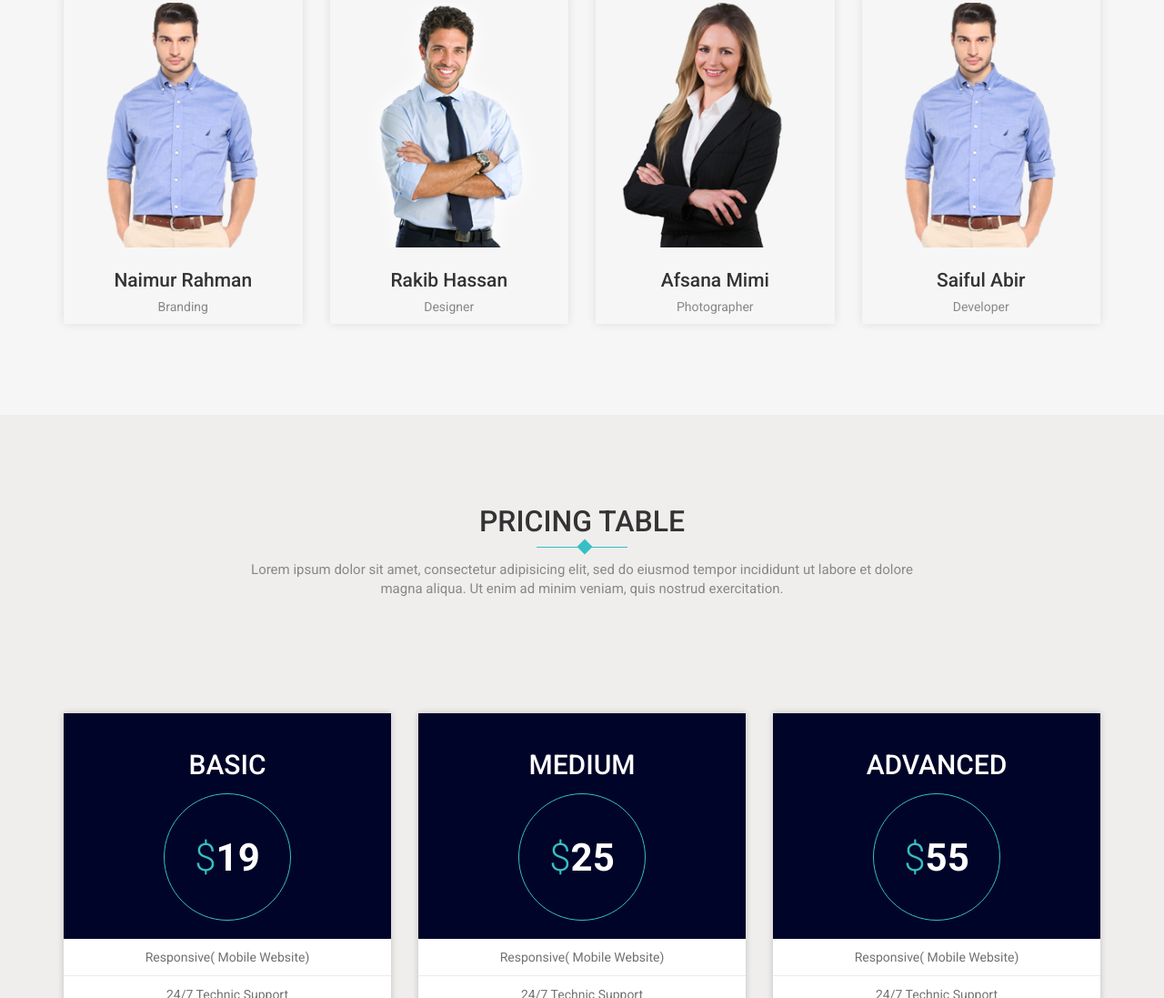
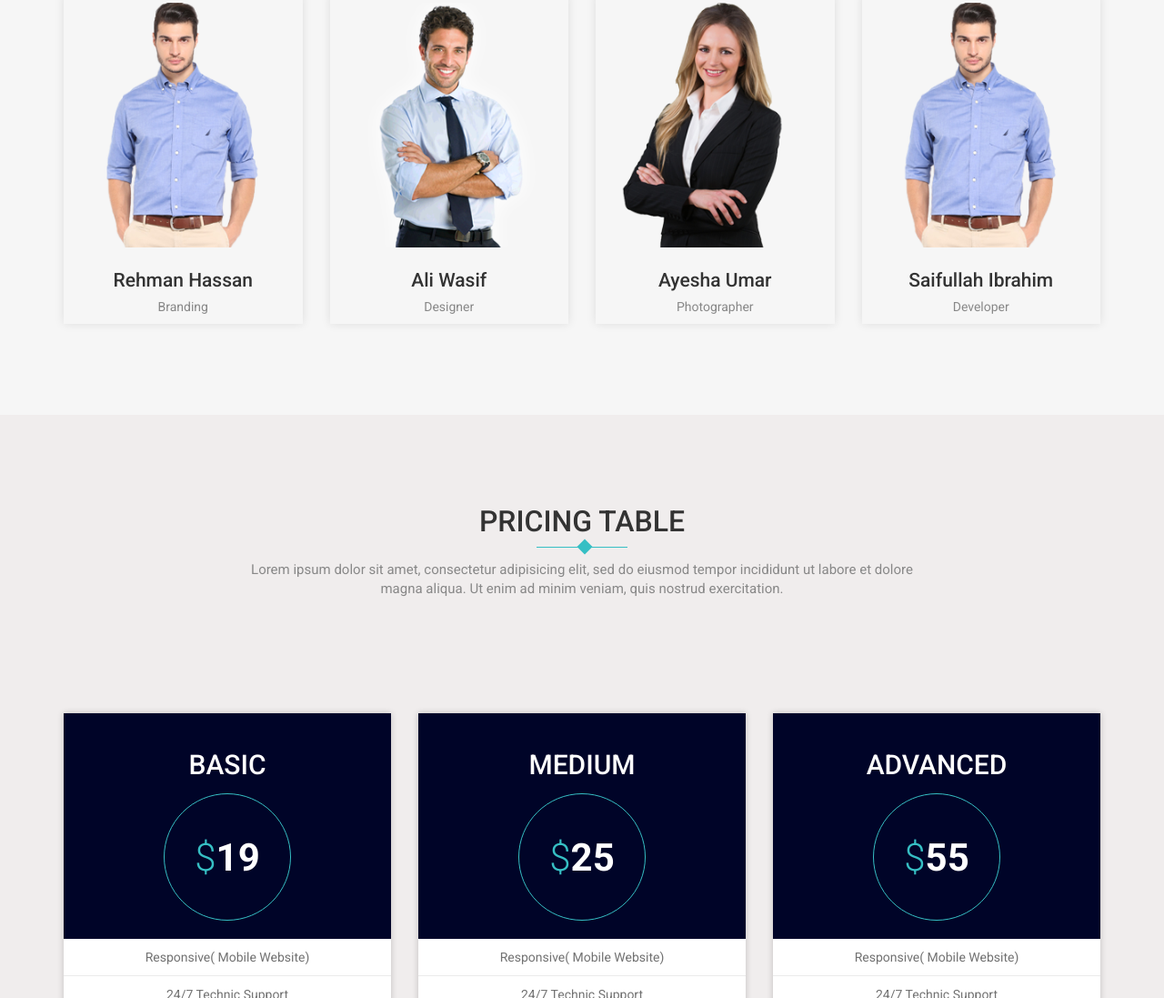
Before and after one commit to MohammadSinaan/Portfolio-Ruby, a plain HTML site: page index.html in a window 1280 px wide. Shown: the part 5615-6712 px from the top of the page at 91% size. Drawn offline with Linux system fonts and the light colour scheme; some packages are replaced by stand-ins of ours; a script that the page names is missing.

Commit message:
Update index.html

```diff
--- a/index.html
+++ b/index.html
@@ -549,7 +549,7 @@
 								</div>
 							</div>
 							<div class="t-name">
-								<h4>naimur rahman<span>Branding</span></h4>
+								<h4>Rehman hassan<span>Branding</span></h4>
 							</div>
 						</div>
 						<!--/ End Single Team -->
@@ -569,7 +569,7 @@
 								</div>
 							</div>
 							<div class="t-name">
-								<h4>rakib hassan<span>Designer</span></h4>
+								<h4>Ali Wasif<span>Designer</span></h4>
 							</div>
 						</div>
 						<!--/ End Single Team -->
@@ -589,7 +589,7 @@
 								</div>
 							</div>
 							<div class="t-name">
-								<h4>afsana mimi<span>Photographer</span></h4>
+								<h4>Ayesha Umar<span>Photographer</span></h4>
 							</div>
 						</div>
 						<!--/ End Single Team -->
@@ -609,7 +609,7 @@
 								</div>
 							</div>
 							<div class="t-name">
-								<h4>saiful abir<span>Developer</span></h4>
+								<h4>Saifullah Ibrahim<span>Developer</span></h4>
 							</div>
 						</div>
 						<!--/ End Single Team -->
```
